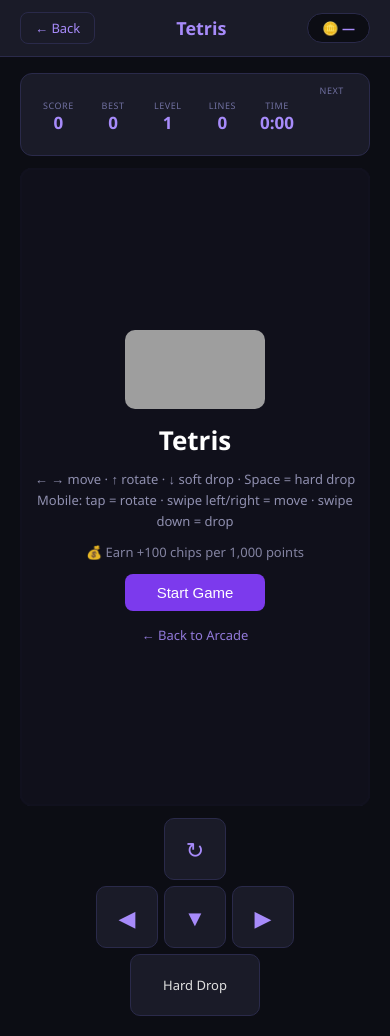
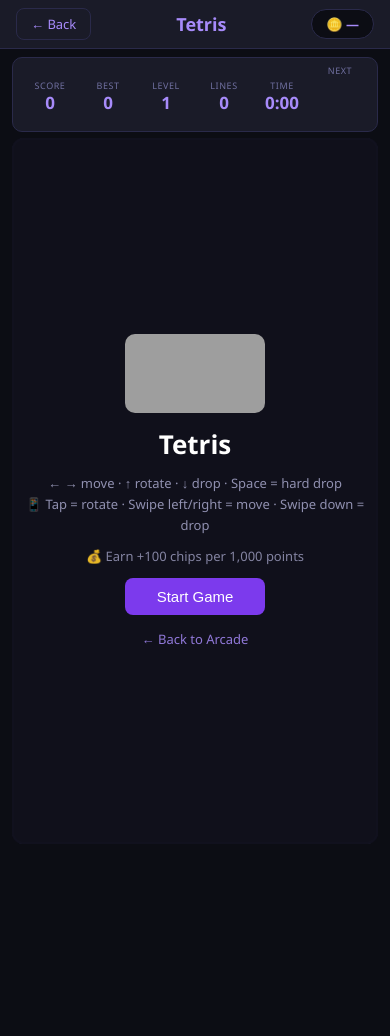
Before and after one commit to anhnguyen0314/gsite, a plain HTML site: page games/tetris/tetris.html in a window 390 px wide. After the commit the page ends 844 px from the top, so only its background shows below. Drawn offline with Linux system fonts and the light colour scheme; no server answers; grey boxes are pictures that could not be loaded.

Commit message:
snake tetris changeS

```diff
--- a/games/tetris/tetris.html
+++ b/games/tetris/tetris.html
@@ -14,21 +14,21 @@
       display: flex;
       flex-direction: column;
       align-items: center;
-      min-height: 100vh;
-      padding: 0 20px 20px;
+      height: 100dvh;
+      overflow: hidden;
+      padding: 0 12px;
       touch-action: manipulation;
-      overflow-x: hidden;
     }
-    @media (max-width: 380px) { body { padding: 0 8px 20px; } }
 
     .header {
-      width: calc(100% + 40px);
-      margin-left: -20px; margin-right: -20px;
+      width: calc(100% + 24px);
+      margin-left: -12px; margin-right: -12px;
       background: #1a1b28;
       border-bottom: 1px solid #2a2a4a;
-      padding: 12px 20px;
+      padding: 8px 16px;
       display: flex; align-items: center; justify-content: space-between; gap: 12px;
-      margin-bottom: 16px;
+      margin-bottom: 8px;
+      flex-shrink: 0;
     }
     .back-btn {
       background: none; border: 1px solid #2a2a4a; color: #a78bfa;
@@ -47,8 +47,8 @@
       display: flex; align-items: center; gap: 8px;
       width: 100%; max-width: 420px;
       background: #1a1b28; border: 1px solid #2a2a4a;
-      border-radius: 12px; padding: 10px 14px; margin-bottom: 12px;
-      flex-wrap: wrap;
+      border-radius: 10px; padding: 6px 12px; margin-bottom: 6px;
+      flex-wrap: wrap; flex-shrink: 0;
     }
     .stat-item {
       display: flex; flex-direction: column; align-items: center;
@@ -61,11 +61,15 @@
 
     /* ── Canvas ─────────────────────────────────────────────── */
     .canvas-wrap {
-      position: relative; width: 100%; max-width: 420px;
+      position: relative;
+      flex: 1; min-height: 0;
+      display: flex; align-items: flex-start; justify-content: center;
+      width: 100%;
     }
     canvas#gameCanvas {
       background: #1a1b28; border: 2px solid #2a2a4a;
-      border-radius: 12px; display: block; width: 100%; height: auto;
+      border-radius: 12px; display: block;
+      width: auto; height: 100%; max-width: 100%;
       touch-action: none;
     }
 
@@ -85,20 +89,6 @@
     }
     .btn:hover { background: #6d28d9; }
 
-    /* ── Mobile controls ─────────────────────────────────────── */
-    .mobile-controls {
-      display: none; flex-direction: column; align-items: center; gap: 6px; margin-top: 12px;
-    }
-    .ctrl-row { display: flex; gap: 6px; }
-    .ctrl-btn {
-      width: 62px; height: 62px; background: #1a1b28; border: 1px solid #2a2a4a;
-      border-radius: 10px; color: #a78bfa; font-size: 22px; cursor: pointer;
-      display: flex; align-items: center; justify-content: center;
-      user-select: none; -webkit-tap-highlight-color: transparent;
-    }
-    .ctrl-btn:active { background: #2a2a4a; }
-    .ctrl-btn.wide { width: 130px; font-size: 13px; color: #e0e0e0; }
-    @media (max-width: 600px) { .mobile-controls { display: flex; } }
   </style>
 </head>
 <body>
@@ -127,22 +117,13 @@
     <div class="overlay" id="overlay">
       <img src="tetris.png" alt="Tetris" style="width:140px;height:79px;object-fit:cover;border-radius:10px;margin-bottom:2px;">
       <h2 id="overlay-title">Tetris</h2>
-      <p id="overlay-msg">← → move · ↑ rotate · ↓ soft drop · Space = hard drop<br>Mobile: tap = rotate · swipe left/right = move · swipe down = drop</p>
+      <p id="overlay-msg">← → move · ↑ rotate · ↓ drop · Space = hard drop<br>📱 Tap = rotate · Swipe left/right = move · Swipe down = drop</p>
       <p class="chip-hint">💰 Earn +100 chips per 1,000 points</p>
       <button class="btn" onclick="startGame()">Start Game</button>
       <a href="../../index.html" style="color:#a78bfa;font-size:13px;text-decoration:none;margin-top:4px;opacity:0.85">← Back to Arcade</a>
     </div>
   </div>
 
-  <div class="mobile-controls">
-    <div class="ctrl-row"><div class="ctrl-btn" onclick="rotatePiece()">↻</div></div>
-    <div class="ctrl-row">
-      <div class="ctrl-btn" onclick="moveLeft()">◀</div>
-      <div class="ctrl-btn" onclick="softDrop()">▼</div>
-      <div class="ctrl-btn" onclick="moveRight()">▶</div>
-    </div>
-    <div class="ctrl-row"><div class="ctrl-btn wide" onclick="hardDrop()">Hard Drop</div></div>
-  </div>
 
   <script>
     const canvas     = document.getElementById('gameCanvas');
```
Also changed, not shown: games/snake/snake.html (+11 -6 lines).
